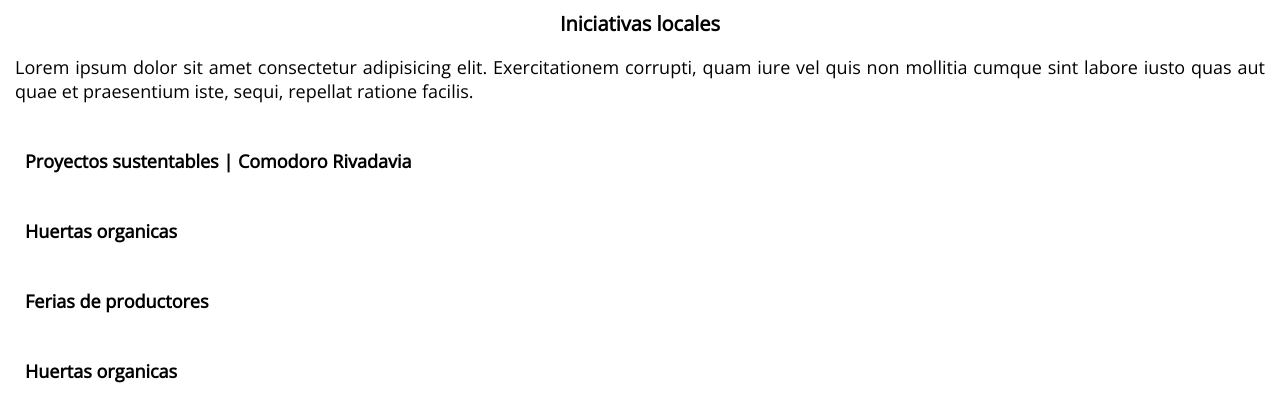
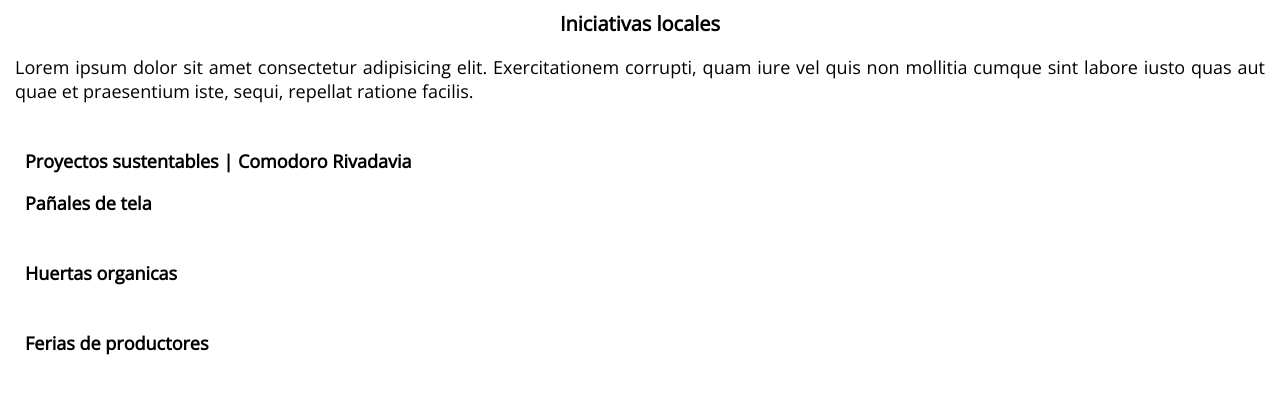
Before and after one commit to FreddoBianca/ProyectofinalIngenias, a plain HTML site: page paginas/iniciativas.html in a window 1280 px wide. Shown: the part 388-786 px from the top of the page. Drawn offline with nearby package versions, Linux system fonts and the light colour scheme.

Commit message:
modifique proyectos

```diff
--- a/paginas/iniciativas.html
+++ b/paginas/iniciativas.html
@@ -32,6 +32,7 @@
 
          <ul class="menuproyectos">
              <h3>Proyectos sustentables  |  Comodoro Rivadavia</h3>
+             <h3> Pañales de tela</h3>
              <li class="pañales">
                  <ul>
                  <h3> Pañales de tela</h3>
```
